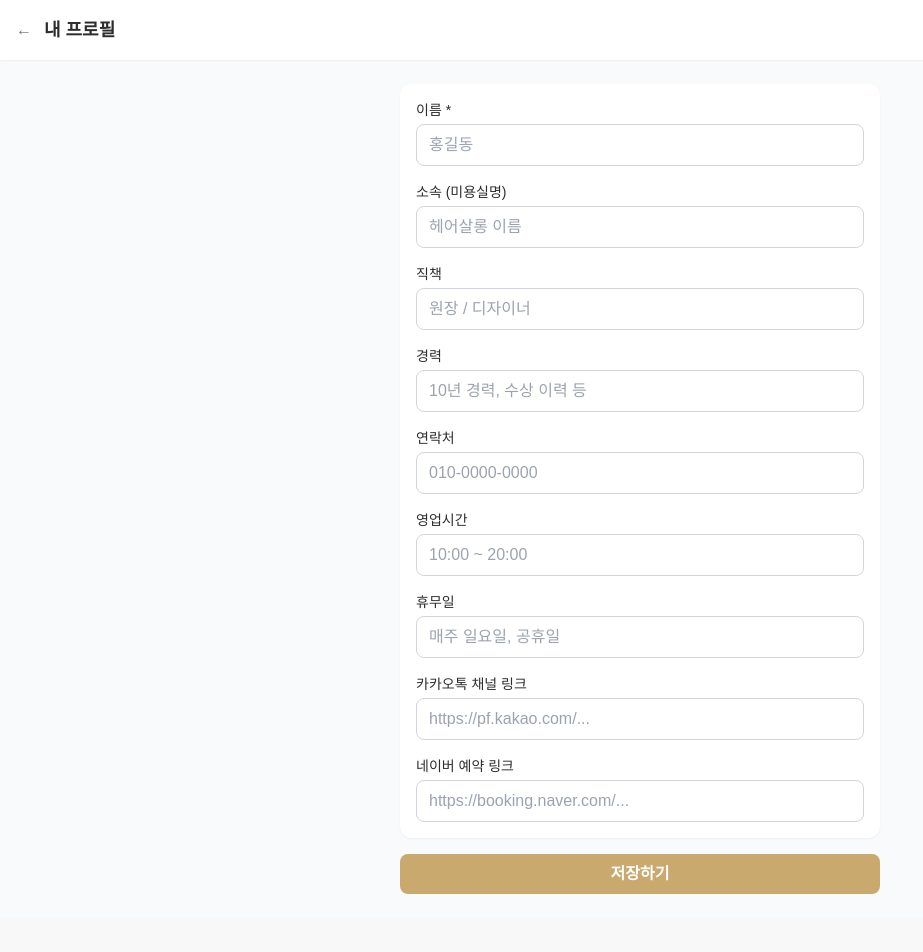
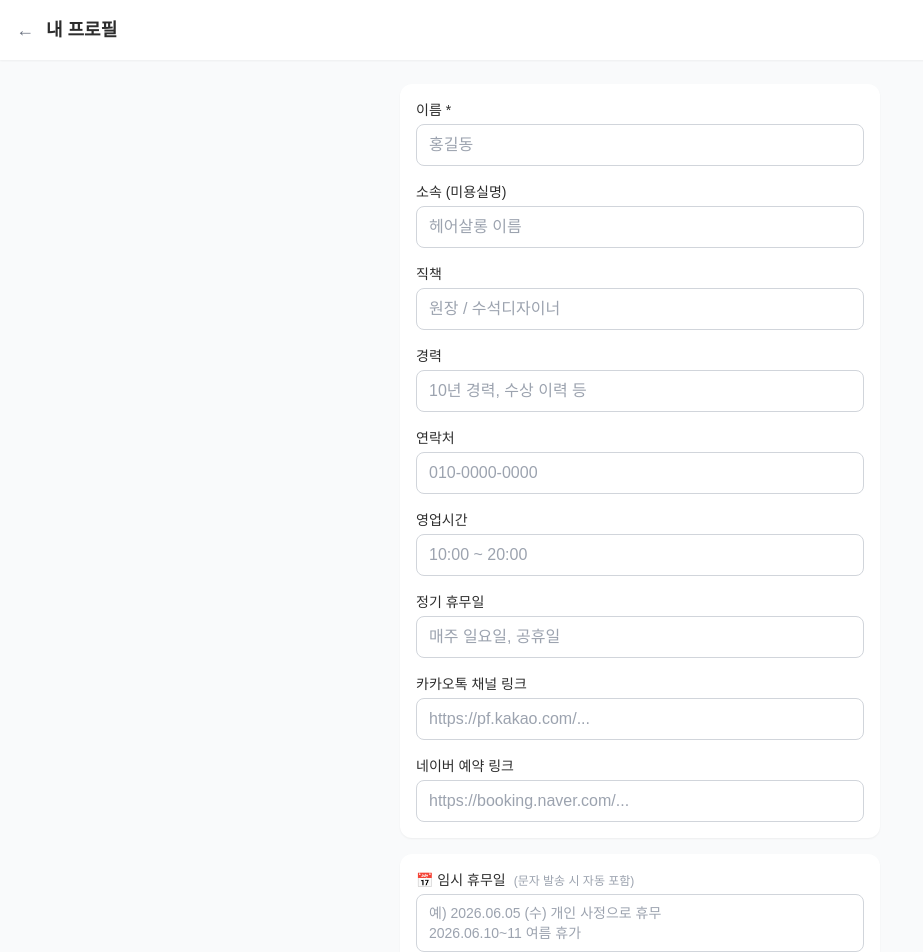
Before and after one commit to hairlog/hairlog-beta, a Next.js app: page /profile in a window 1280 px wide. Shown: the top 952 px of the page, without its empty margins (0-923 px from the left). Before the commit the page ends 918 px from the top, so only its background shows below. Built offline with nearby package versions, Linux system fonts and the light colour scheme; no server answers; the database is empty; sample sign-in values are in the browser's storage.

Commit message:
Update profile.tsx

```diff
--- a/pages/profile.tsx
+++ b/pages/profile.tsx
@@ -6,20 +6,30 @@ import { supabase } from '../lib/supabase'
 export default function Profile() {
   const router = useRouter()
   const [session, setSession] = useState<any>(null)
-  const [form, setForm] = useState({ name: '', salon_name: '', position: '', career: '', phone: '', business_hours: '', day_off: '', kakao_link: '', naver_link: '' })
+  const [form, setForm] = useState({
+    name: '', salon_name: '', position: '', career: '',
+    phone: '', business_hours: '', day_off: '', temp_holidays: '',
+    kakao_link: '', naver_link: ''
+  })
   const [saving, setSaving] = useState(false)
   const [saved, setSaved] = useState(false)
 
   useEffect(() => {
     const s = getSession()
-    if (!s) { router.push('/'); return }
+    if (!s) { router.replace('/'); return }
     setSession(s)
     loadProfile(s.designer_id)
   }, [])
 
   async function loadProfile(designer_id: string) {
     const { data } = await supabase.from('designers').select('*').eq('id', designer_id).single()
-    if (data) setForm({ name: data.name || '', salon_name: data.salon_name || '', position: data.position || '', career: data.career || '', phone: data.phone || '', business_hours: data.business_hours || '', day_off: data.day_off || '', kakao_link: data.kakao_link || '', naver_link: data.naver_link || '' })
+    if (data) setForm({
+      name: data.name || '', salon_name: data.salon_name || '',
+      position: data.position || '', career: data.career || '',
+      phone: data.phone || '', business_hours: data.business_hours || '',
+      day_off: data.day_off || '', temp_holidays: data.temp_holidays || '',
+      kakao_link: data.kakao_link || '', naver_link: data.naver_link || ''
+    })
   }
 
   function handleChange(e: React.ChangeEvent<HTMLInputElement | HTMLTextAreaElement>) {
@@ -30,8 +40,7 @@ export default function Profile() {
     e.preventDefault()
     setSaving(true)
     await supabase.from('designers').update(form).eq('id', session.designer_id)
-    setSaving(false)
-    setSaved(true)
+    setSaving(false); setSaved(true)
     setTimeout(() => setSaved(false), 2000)
   }
 
@@ -40,19 +49,19 @@ export default function Profile() {
   const fields = [
     { name: 'name', label: '이름 *', placeholder: '홍길동' },
     { name: 'salon_name', label: '소속 (미용실명)', placeholder: '헤어살롱 이름' },
-    { name: 'position', label: '직책', placeholder: '원장 / 디자이너' },
+    { name: 'position', label: '직책', placeholder: '원장 / 수석디자이너' },
     { name: 'career', label: '경력', placeholder: '10년 경력, 수상 이력 등' },
     { name: 'phone', label: '연락처', placeholder: '010-0000-0000' },
     { name: 'business_hours', label: '영업시간', placeholder: '10:00 ~ 20:00' },
-    { name: 'day_off', label: '휴무일', placeholder: '매주 일요일, 공휴일' },
+    { name: 'day_off', label: '정기 휴무일', placeholder: '매주 일요일, 공휴일' },
     { name: 'kakao_link', label: '카카오톡 채널 링크', placeholder: 'https://pf.kakao.com/...' },
     { name: 'naver_link', label: '네이버 예약 링크', placeholder: 'https://booking.naver.com/...' },
   ]
 
   return (
-    <div className="min-h-screen bg-gray-50">
+    <div className="min-h-screen bg-gray-50 pb-8">
       <div className="bg-white shadow-sm px-4 py-4 flex items-center gap-3">
-        <button onClick={() => router.push('/dashboard')} className="text-gray-500">←</button>
+        <button onClick={() => router.push('/dashboard')} className="text-gray-500 text-lg">←</button>
         <h2 className="text-lg font-semibold">내 프로필</h2>
       </div>
       <form onSubmit={handleSave} className="px-4 py-6 max-w-lg mx-auto space-y-4">
@@ -64,6 +73,16 @@ export default function Profile() {
             </div>
           ))}
         </div>
+        <div className="card">
+          <label className="block text-sm font-medium mb-1">
+            📅 임시 휴무일
+            <span className="text-xs text-gray-400 font-normal ml-2">(문자 발송 시 자동 포함)</span>
+          </label>
+          <textarea name="temp_holidays" value={form.temp_holidays} onChange={handleChange}
+            rows={2} className="input text-sm resize-none"
+            placeholder={'예) 2026.06.05 (수) 개인 사정으로 휴무\n2026.06.10~11 여름 휴가'} />
+          <p className="text-xs text-gray-400 mt-1">설정 시 시술 완료 문자 하단에 자동으로 표시됩니다</p>
+        </div>
         <button type="submit" className="btn-primary w-full" disabled={saving}>
           {saving ? '저장 중...' : saved ? '✅ 저장됐어요!' : '저장하기'}
         </button>
```
